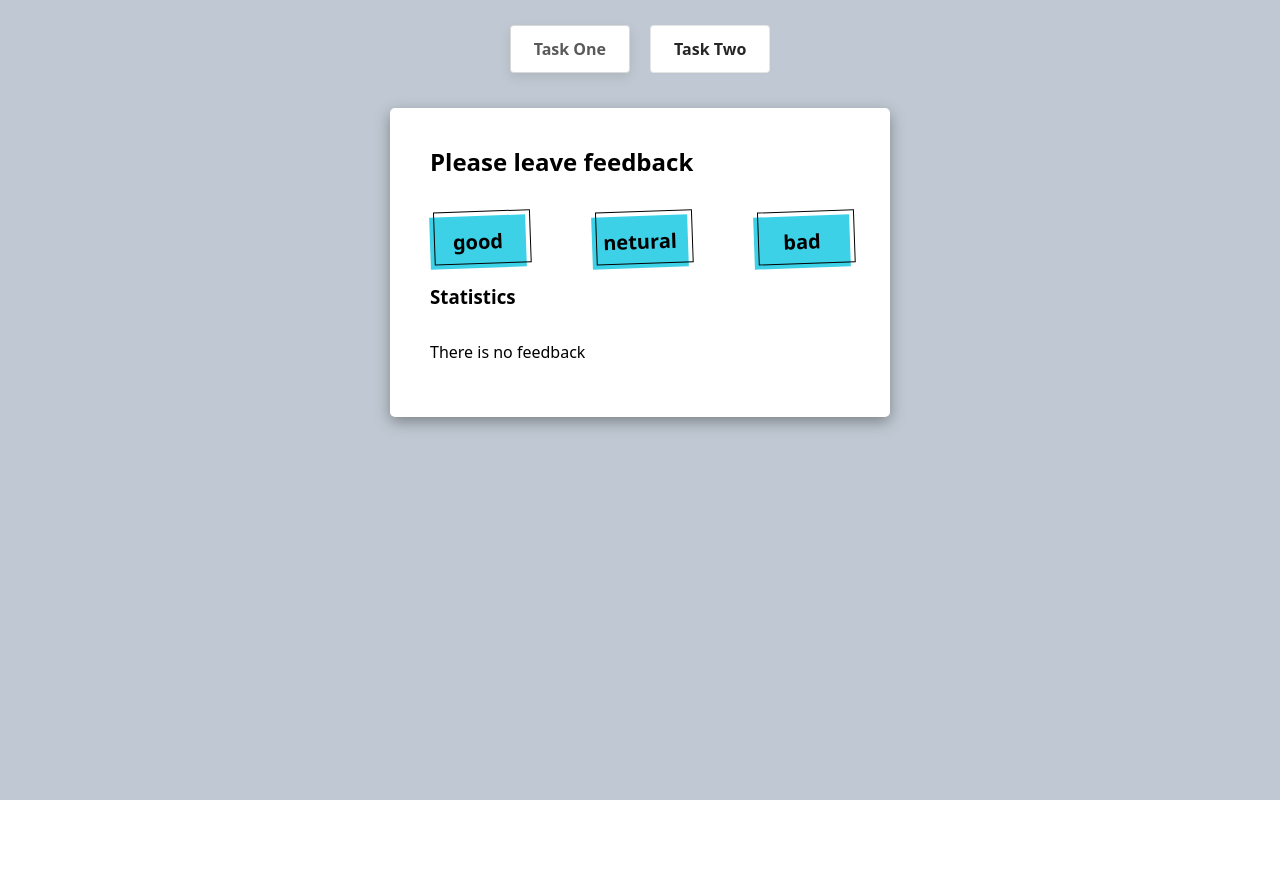
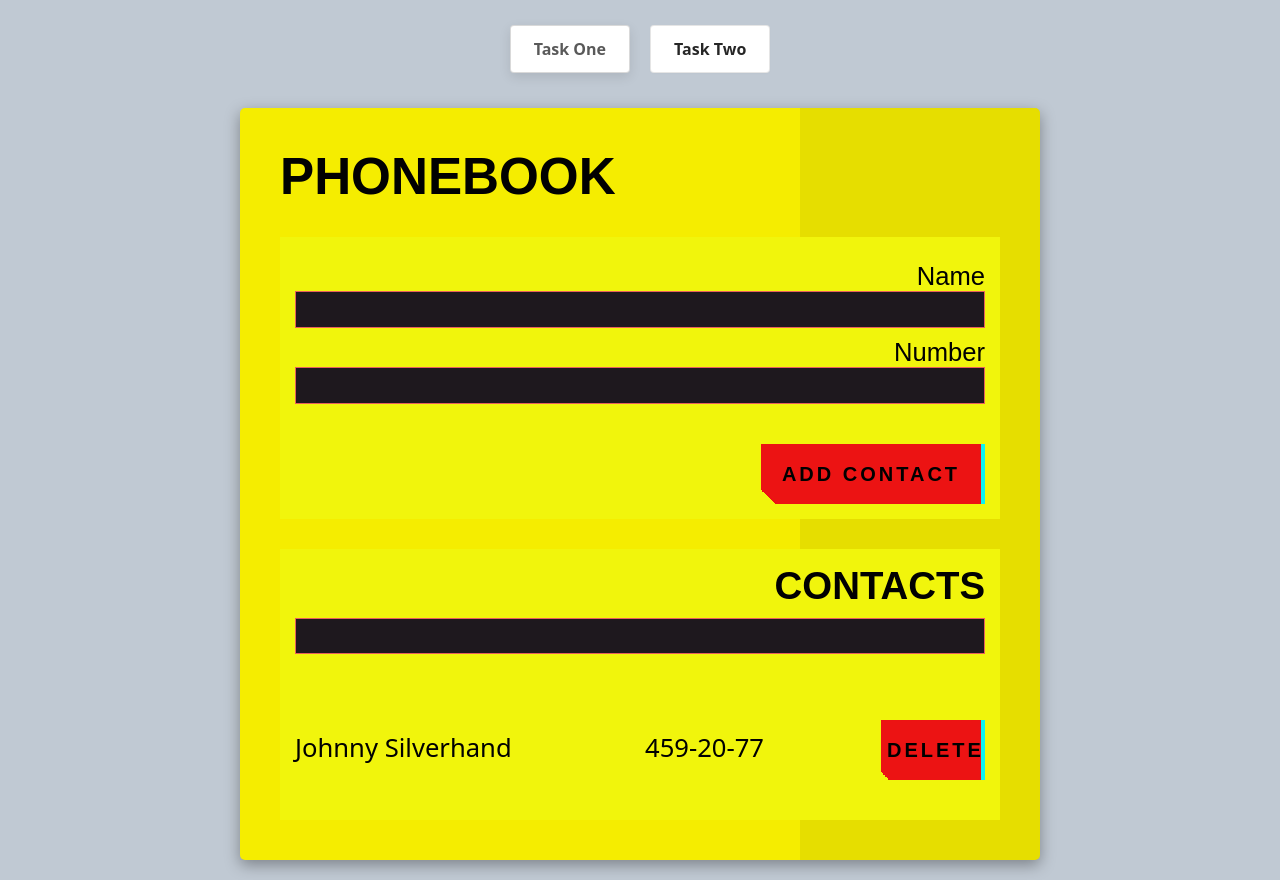
Before and after one commit to nulevii/goit-react-hw-03, a React (Create React App) app: page / in a window 1280 px wide. Both pictures are taken after a click on the button "Task One". Before the commit the page ends 800 px from the top, so only its background shows below. Built offline with nearby package versions, Linux system fonts and the light colour scheme; a web font is replaced by a local one.

Commit message:
Finish task one

```diff
--- a/src/components/PhoneBook/ContactList/index.tsx
+++ b/src/components/PhoneBook/ContactList/index.tsx
@@ -12,11 +12,12 @@ function ContactList ({
   onDeleteContact: (contactId: string) => void
 }): JSX.Element {
   if (contacts.length === 0) return <p>Contacts is empty</p>
+  const filterText = filter.trim().replace(/[^a-zA-Z ]/g, '').replace(/\s\s+/g, ' ')
+  const filterRegExp = new RegExp(`${filterText}`, 'gi')
+  const filteredElements = contacts.filter(({ name }) => name.match(filterRegExp))
   return (
     <ul className={style.contactsList}>
-      {contacts
-        .filter(({ name }) => name.includes(filter.trim()))
-        .map(({ name, number, id }) => (
+      {filteredElements.map(({ name, number, id }) => (
         <Contact
           key={id}
           onDeleteContact={onDeleteContact}
--- a/src/components/PhoneBook/index.tsx
+++ b/src/components/PhoneBook/index.tsx
@@ -14,10 +14,18 @@ interface StateInterface {
 
 export class index extends Component {
   state: StateInterface = {
-    contacts: [
-      { id: 'id-1', name: 'Johnny Silverhand', number: '459-20-77' }
-    ],
+    contacts: [{ id: 'id-1', name: 'Johnny Silverhand', number: '459-20-77' }],
     filter: ''
+  }
+
+  componentDidMount (): void {
+    const contacts = JSON.parse((localStorage.getItem('contacts')) ??
+    '[{"id":"id-1","name":"Johnny Silverhand","number":"459-20-77"}]')
+
+    this.setState({
+      contacts,
+      filter: ''
+    })
   }
 
   onAddContact = (name: string, number: string): void => {
@@ -25,9 +33,12 @@ export class index extends Component {
       alert(`${name} is already in contacts.`)
       return
     }
-    this.setState((prevState: StateInterface) => ({
-      contacts: [...prevState.contacts, { name, number, id: nanoid() }]
-    }))
+
+    this.setState((prevState: StateInterface) => {
+      const newContacts = [...prevState.contacts, { name, number, id: nanoid() }]
+      localStorage.setItem('contacts', JSON.stringify(newContacts))
+      return { contacts: newContacts }
+    })
   }
 
   onFilterChange = (e: ChangeEvent<HTMLInputElement>): void => {
@@ -40,12 +51,14 @@ export class index extends Component {
     const contactID = this.state.contacts.findIndex(
       ({ id }) => id === contactId
     )
-    this.setState((prevState: StateInterface) => ({
-      contacts: [
+    this.setState((prevState: StateInterface) => {
+      const newContacts = [
         ...prevState.contacts.slice(0, contactID),
         ...prevState.contacts.slice(contactID + 1)
       ]
-    }))
+      localStorage.setItem('contacts', JSON.stringify(newContacts))
+      return ({ contacts: newContacts })
+    })
   }
 
   render (): JSX.Element {
--- a/src/components/StaticsticsTask/FeedbackOptions/index.tsx
+++ /dev/null
@@ -1,24 +0,0 @@
-import React from 'react'
-import style from '../style.module.css'
-
-function FeedbackOptions ({ options, onLeaveFeedback }: {
-  options: string[]
-  onLeaveFeedback: (option: string) => void
-}): JSX.Element {
-  return (
-    <div className={style.statButtons}>
-      {options.map((option) => (
-        <button
-          key={option}
-          onClick={() => {
-            onLeaveFeedback(option)
-          }}
-        >
-          {option}
-        </button>
-      ))}
-    </div>
-  )
-}
-
-export default FeedbackOptions
--- a/src/components/StaticsticsTask/Notification/index.tsx
+++ /dev/null
@@ -1,11 +0,0 @@
-import React from 'react'
-
-function Notification ({ message }: { message: string }): JSX.Element {
-  return (
-    <div>
-      <p>{message}</p>
-    </div>
-  )
-}
-
-export default Notification
--- a/src/components/StaticsticsTask/Statistics/index.tsx
+++ /dev/null
@@ -1,32 +0,0 @@
-import React from 'react'
-import style from '../style.module.css'
-
-interface StatisticsInterface {
-  good: number
-  neutral: number
-  bad: number
-  total: number
-  positivePercentage: number
-}
-
-function Statistics ({
-  good,
-  neutral,
-  bad,
-  total,
-  positivePercentage
-}: StatisticsInterface): JSX.Element {
-  return (
-    <>
-      <div className={style.statValues}>
-        <p>Good: {good}</p>
-        <p>Neutral: {neutral}</p>
-        <p>Bad: {bad}</p>
-        <p>Total: {total}</p>
-        <p>PositiveFeedback: {positivePercentage}%</p>
-      </div>
-    </>
-  )
-}
-
-export default Statistics
--- a/src/components/StaticsticsTask/index.tsx
+++ /dev/null
@@ -1,75 +0,0 @@
-import React, { Component } from 'react'
-import style from './style.module.css'
-
-import Statistics from './Statistics'
-import FeedbackOptions from './FeedbackOptions'
-import Notification from './Notification'
-interface StatisticsInterface {
-  good: number
-  netural: number
-  bad: number
-}
-export class StatisticsTask extends Component {
-  state: StatisticsInterface = {
-    good: 0,
-    netural: 0,
-    bad: 0
-  }
-
-  options = Object.keys(this.state)
-
-  onLeaveFeedback = (option: string): void => {
-    this.setState((prevState: StatisticsInterface) => {
-      return {
-        [option]: prevState[option as keyof StatisticsInterface] + 1
-      }
-    })
-  }
-
-  countTotalFeedback = (numbers: StatisticsInterface): number => {
-    return Object.values(numbers).reduce(
-      (acc: number, element: number) => acc + element,
-      0
-    )
-  }
-
-  countPositiveFeedbackPercentage = (numbers: StatisticsInterface): number => {
-    const positiveFeedback = Math.round(
-      (numbers.good / (numbers.netural + numbers.bad + numbers.good)) * 100
-    )
-    if (isNaN(positiveFeedback)) {
-      return 0
-    }
-    return positiveFeedback
-  }
-
-  render (): JSX.Element {
-    return (
-      <section className={style.statistics}>
-        <h2 className={style.title}>Please leave feedback</h2>
-        <FeedbackOptions
-          options={this.options}
-          onLeaveFeedback={this.onLeaveFeedback}
-        ></FeedbackOptions>
-
-        <h3>Statistics</h3>
-        {this.countTotalFeedback(this.state) !== 0
-          ? (
-          <Statistics
-            good={this.state.good}
-            neutral={this.state.netural}
-            bad={this.state.bad}
-            total={this.countTotalFeedback(this.state)}
-            positivePercentage={this.countPositiveFeedbackPercentage(
-              this.state
-            )}
-          ></Statistics>
-            )
-          : <Notification message="There is no feedback"/>
-        }
-      </section>
-    )
-  }
-}
-
-export default StatisticsTask
--- a/src/components/StaticsticsTask/style.module.css
+++ /dev/null
@@ -1,79 +0,0 @@
-.statistics {
-  display: flex;
-  flex-direction: column;
-  align-items: stretch;
-
-  width: 500px;
-  margin: auto;
-  margin-top: 30px;
-  padding: 40px;
-
-
-  border-radius: 5px;
-  box-shadow: rgba(0, 0, 0, 0.35) 0px 5px 15px;
-  background-color: #ffffff;
-
-}
-.title {
-  font-weight: 600;
-  margin-top: 0;
-  margin-bottom: 40px;
-}
-
-
-.statButtons {
-  display: flex;
-  justify-content: space-between;
-}
-.statButtons button {
-
-  background-color: #3DD1E7;
-  border: 0 solid #E5E7EB;
-  box-sizing: border-box;
-  color: #000000;
-  display: flex;
-  font-family: ui-sans-serif,system-ui,-apple-system,system-ui,"Segoe UI",Roboto,"Helvetica Neue",Arial,"Noto Sans",sans-serif,"Apple Color Emoji","Segoe UI Emoji","Segoe UI Symbol","Noto Color Emoji";
-  font-size: 1rem;
-  font-weight: 700;
-  justify-content: center;
-  line-height: 1.75rem;
-  padding: .75rem 1.65rem;
-  position: relative;
-  text-align: center;
-  text-decoration: none #000000 solid;
-  text-decoration-thickness: auto;
-  width: 80px;
-  max-width: 460px;
-  position: relative;
-  cursor: pointer;
-  transform: rotate(-2deg);
-  user-select: none;
-  -webkit-user-select: none;
-  touch-action: manipulation;
-}
-
-.statButtons button:focus {
-  outline: 0;
-}
-
-.statButtons button:after {
-  content: '';
-  position: absolute;
-  border: 1px solid #000000;
-  bottom: 4px;
-  left: 4px;
-  width: calc(100% - 1px);
-  height: calc(100% - 1px);
-}
-
-.statButtons button:hover:after {
-  bottom: 2px;
-  left: 2px;
-}
-
-@media (min-width: 768px) {
-  .statButtons button {
-    padding: .75rem 3rem;
-    font-size: 1.25rem;
-  }
-}
--- a/src/components/Tasks/index.tsx
+++ b/src/components/Tasks/index.tsx
@@ -1,14 +1,13 @@
 import React from 'react'
 
 import PhoneBook from '../PhoneBook'
-import StatisticsTask from '../StaticsticsTask'
 
 function Task ({ taskNumber }: { taskNumber: number }): JSX.Element | null {
   if (taskNumber === 1) {
-    return <StatisticsTask />
+    return <PhoneBook/>
   }
   if (taskNumber === 2) {
-    return <PhoneBook/>
+    return <div>Task Two</div>
   }
 
   return null
```
Also changed, not shown: 1 other file (tests, documents, lock files or other folders). Lines whose indentation alone changed are shown as unchanged.
